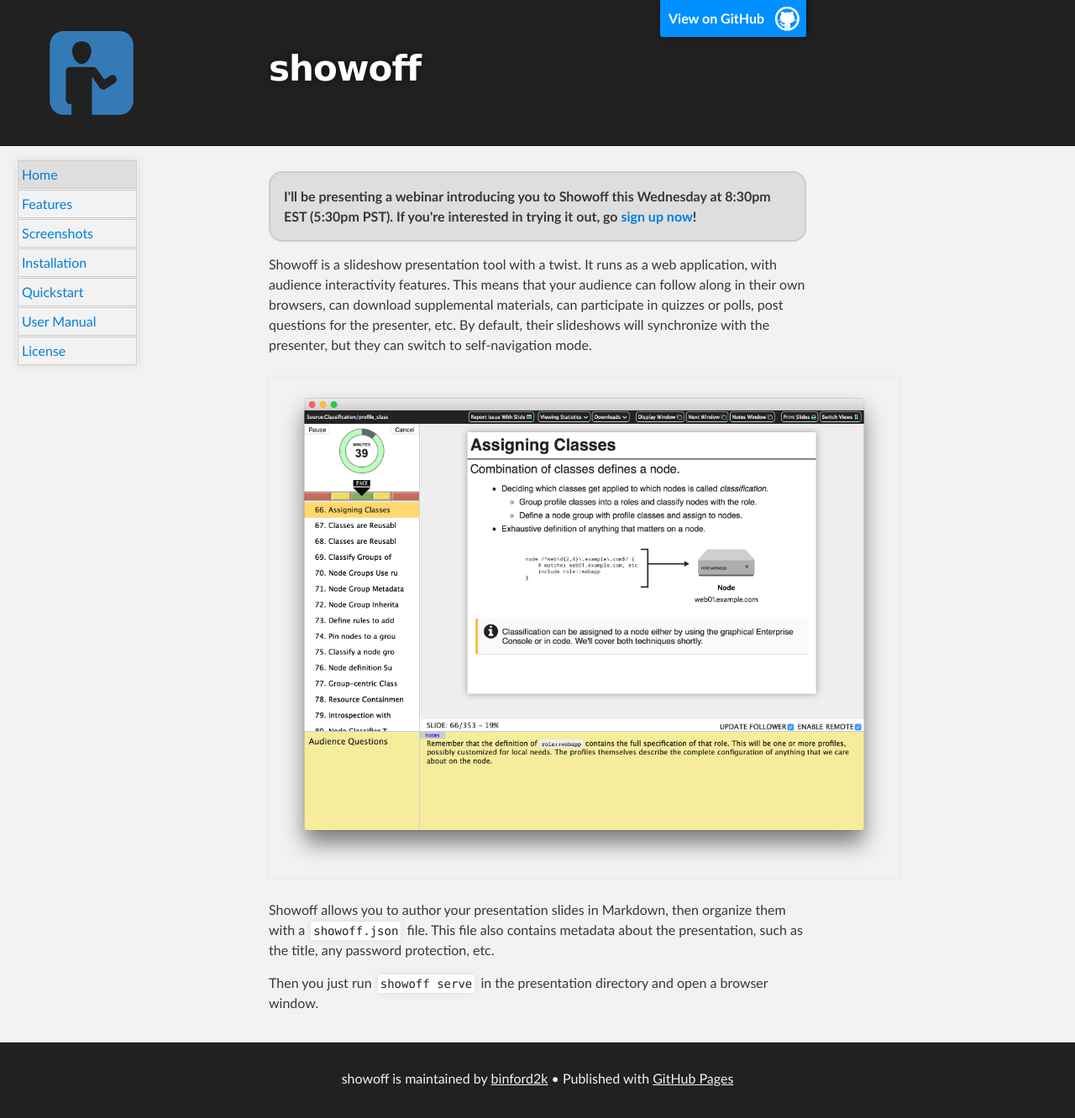
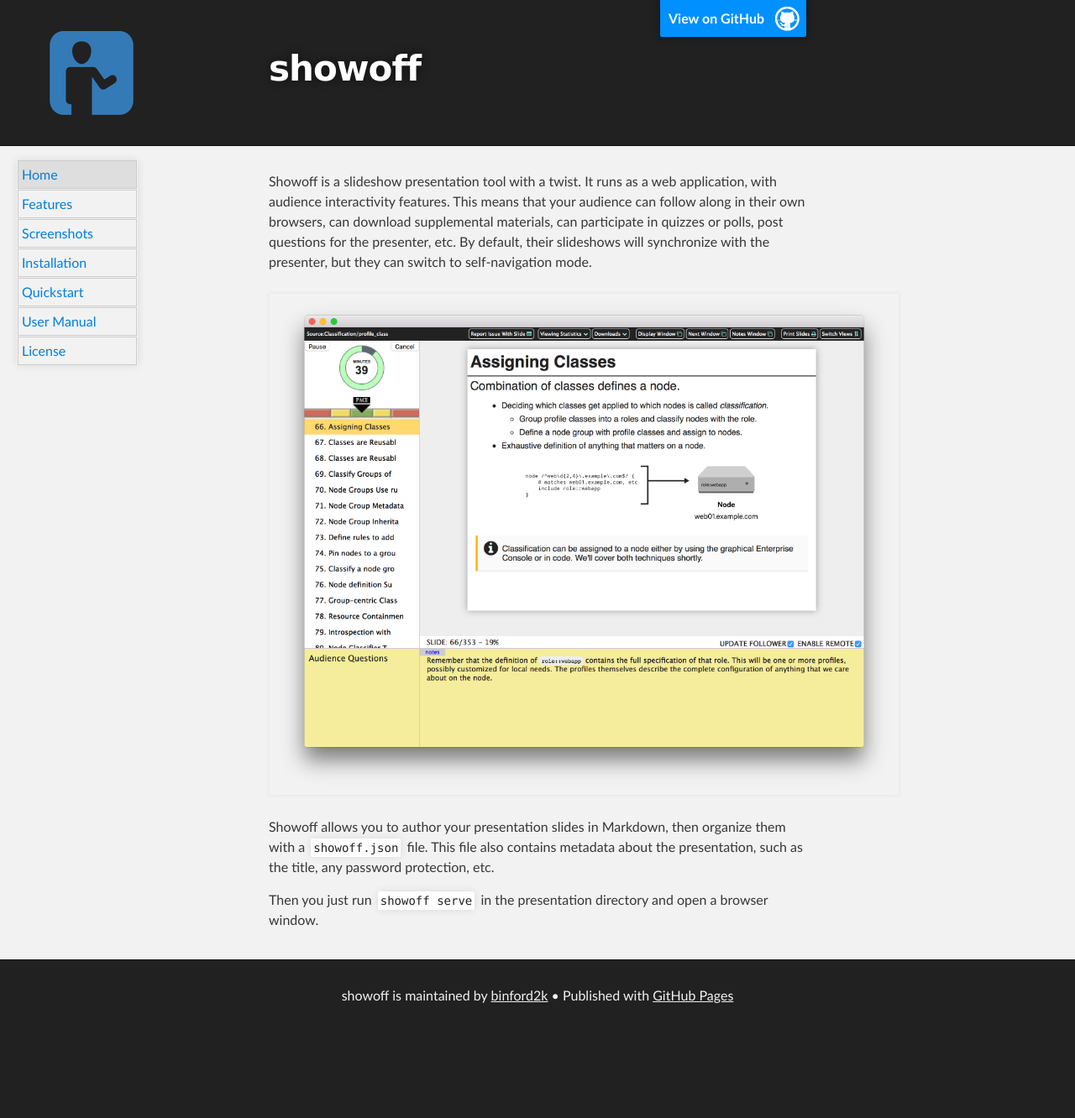
Before and after one commit to binford2k/showoff, a Jekyll site: the page built from index.md, in a window 1280 px wide. Shown: the whole page at 84% size. Built offline with Jekyll 4.4.1, drawn with Linux system fonts in a browser that asks for light colours; the repository's description, which GitHub fills in, is left out; after the commit the page ends 1233 px from its top, so only the background shows below that.

Commit message:
remove webinar blurb

```diff
--- a/index.md
+++ b/index.md
@@ -3,12 +3,6 @@ layout: default
 title: Home
 weight: 1
 ---
-
-<p style="border: 2px solid #ccc; border-radius: 1em; padding: 1em; background-color: #dedede; font-weight: bold;">
-I'll be presenting a webinar introducing you to Showoff this Wednesday at 8:30pm EST
-(5:30pm PST). If you're interested in trying it out, go
-<a href="https://attendee.gotowebinar.com/register/4381236442732324866">sign up now</a>!
-</p>
 
 Showoff is a slideshow presentation tool with a twist. It runs as a web application,
 with audience interactivity features. This means that your audience can follow along
```
